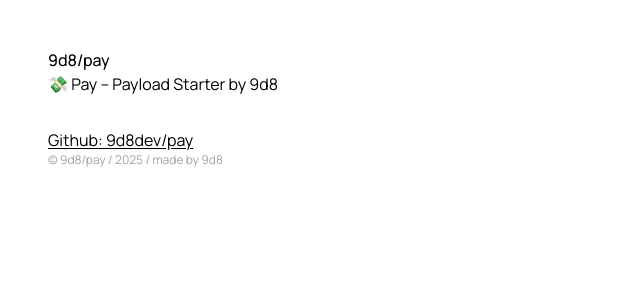
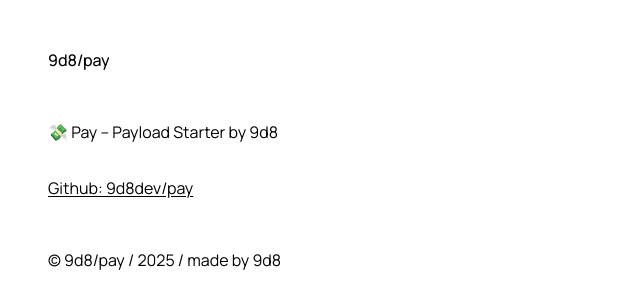
Before and after one commit to 9d8dev/pay, a Next.js app: page / in a window 1280 px wide. Shown: the top 308 px of the page, without its empty margins (0-640 px from the left). Built offline with nearby package versions, Linux system fonts and the light colour scheme.

Commit message:
update layout

```diff
--- a/src/app/(frontend)/layout.tsx
+++ b/src/app/(frontend)/layout.tsx
@@ -21,7 +21,7 @@ export default function RootLayout({ children }: { children: React.ReactNode })
   return (
     <html lang="en" className={font.className}>
       <body className="min-h-screen p-6 sm:p-12">
-        <main>
+        <main className="grid gap-12">
           <Header />
           {children}
           <Footer />
@@ -45,7 +45,7 @@ const Header = () => {
 
 const Footer = () => {
   return (
-    <footer className="text-xs grid gap-1 text-zinc-400">
+    <footer>
       <p>
         © {pay.name} / 2025 / made by <a href="https://9d8.dev">9d8</a>
       </p>
```
